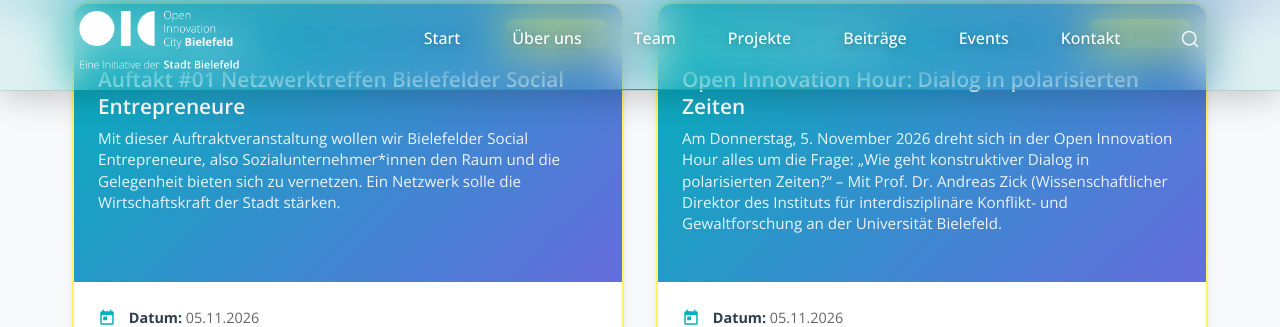
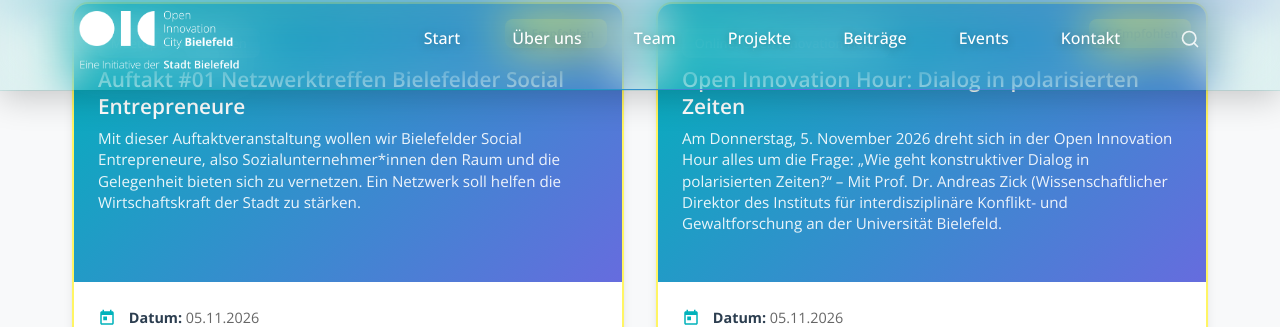
Before and after one commit to Open-Innovation-City/oic-bielefeld-website, a Jekyll site: the page built from index.html, in a window 1280 px wide and 900 px high, scrolled down 5411 px. Shown: the part 132-459 px from the top of the window. Built offline with Jekyll 4.4.1, drawn with Linux system fonts in a browser that asks for light colours.

Commit message:
Update events.yml
Fehlerkorrektur

```diff
--- a/_data/events.yml
+++ b/_data/events.yml
@@ -349,7 +349,7 @@
   topic: "open-innovation-hour"
 
 - title: "Auftakt #01 Netzwerktreffen Bielefelder Social Entrepreneure"
-  description: "Mit dieser Auftraktveranstaltung wollen wir Bielefelder Social Entrepreneure, also Sozialunternehmer*innen den Raum und die Gelegenheit bieten sich zu vernetzen. Ein Netzwerk solle die Wirtschaftskraft der Stadt stärken."
+  description: "Mit dieser Auftaktveranstaltung wollen wir Bielefelder Social Entrepreneure, also Sozialunternehmer*innen den Raum und die Gelegenheit bieten sich zu vernetzen. Ein Netzwerk soll helfen die Wirtschaftskraft der Stadt zu stärken."
   date: "2026-11-05"
   time: "17:00"
   duration: "1,5 Stunden"
```
